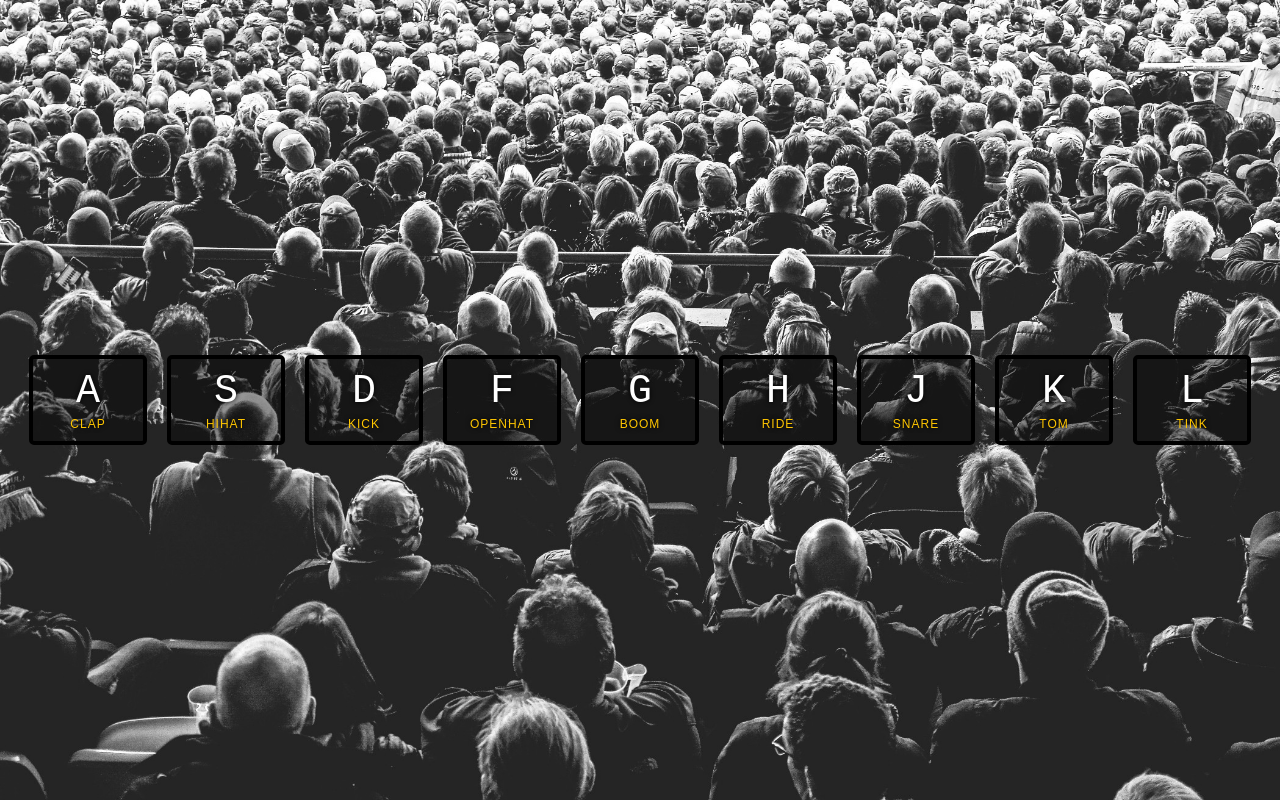
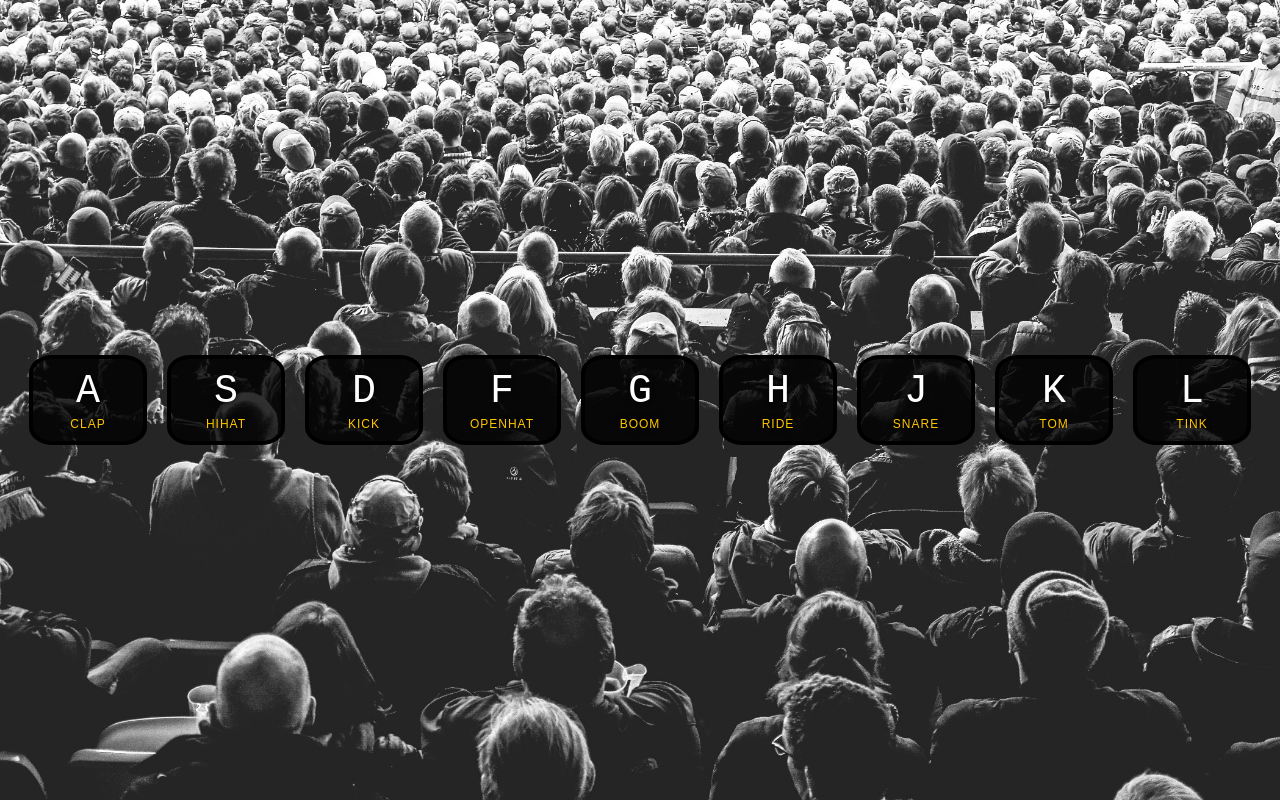
Before and after one commit to nataliecardot/js-drum-kit, a plain HTML site: page index.html in a window 1280 px wide. Drawn offline with Linux system fonts and the light colour scheme.

Commit message:
Make keys more opaque

```diff
--- a/style.css
+++ b/style.css
@@ -13,6 +13,8 @@ html {
 
 .keys {
   display: flex;
+  /* https://stackoverflow.com/questions/37386244/what-does-flex-1-mean */
+  /* flex: <positive-number> is Equivalent to flex: <positive-number> 1 0 */
   flex: 1;
   min-height: 100vh;
   align-items: center;
@@ -21,15 +23,15 @@ html {
 
 .key {
   border: 0.4rem solid black;
-  border-radius: 0.5rem;
+  border-radius: 20%;
   margin: 1rem;
   font-size: 1.5rem;
   padding: 1rem 0.5rem;
-  transition: all 0.07s ease;
+  transition: all 0.09s ease;
   width: 10rem;
   text-align: center;
   color: white;
-  background: rgba(0, 0, 0, 0.4);
+  background: rgba(0, 0, 0, 0.8);
   text-shadow: 0 0 0.5rem black;
 }
 
```
Also changed, not shown: index.html (+1 -1 lines).
